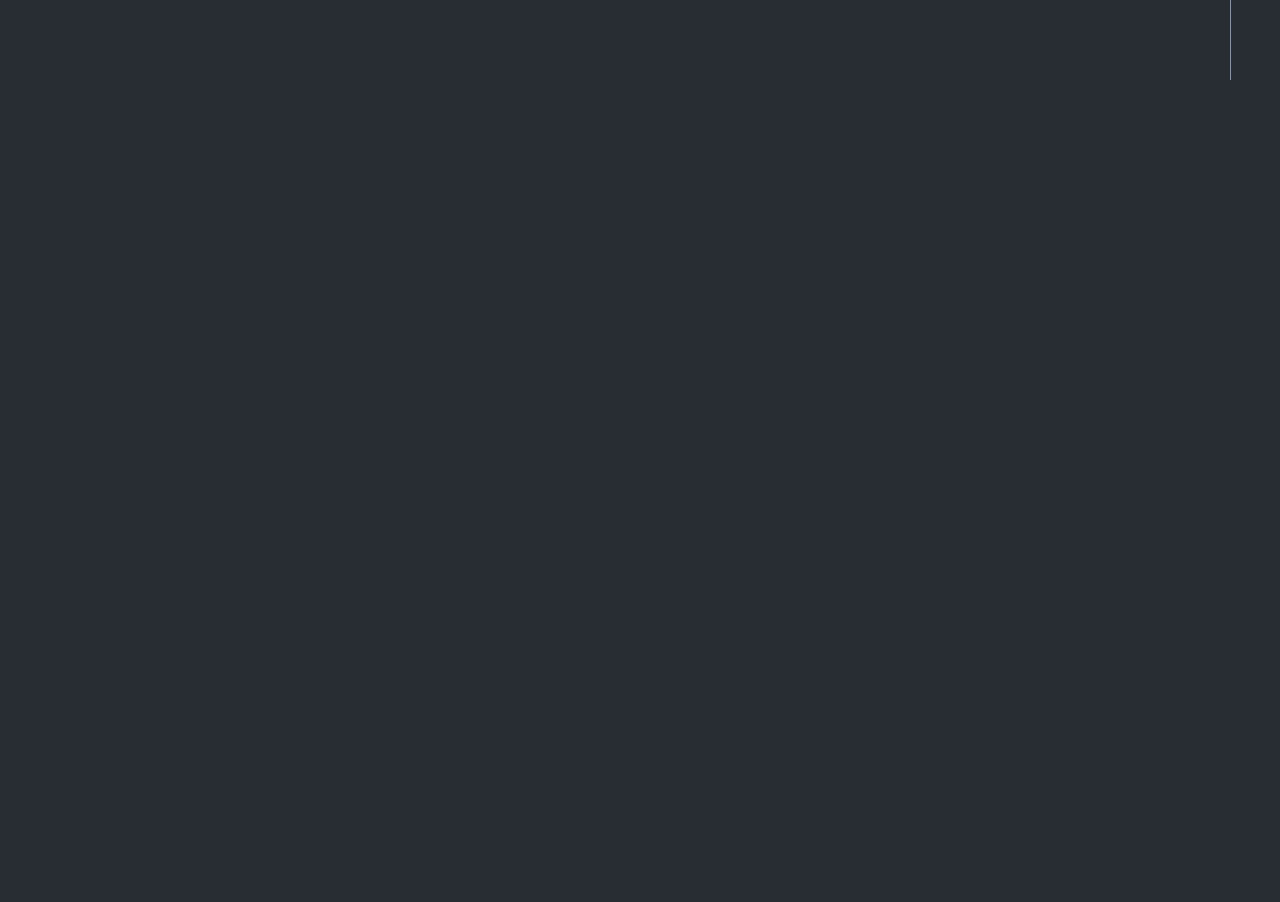
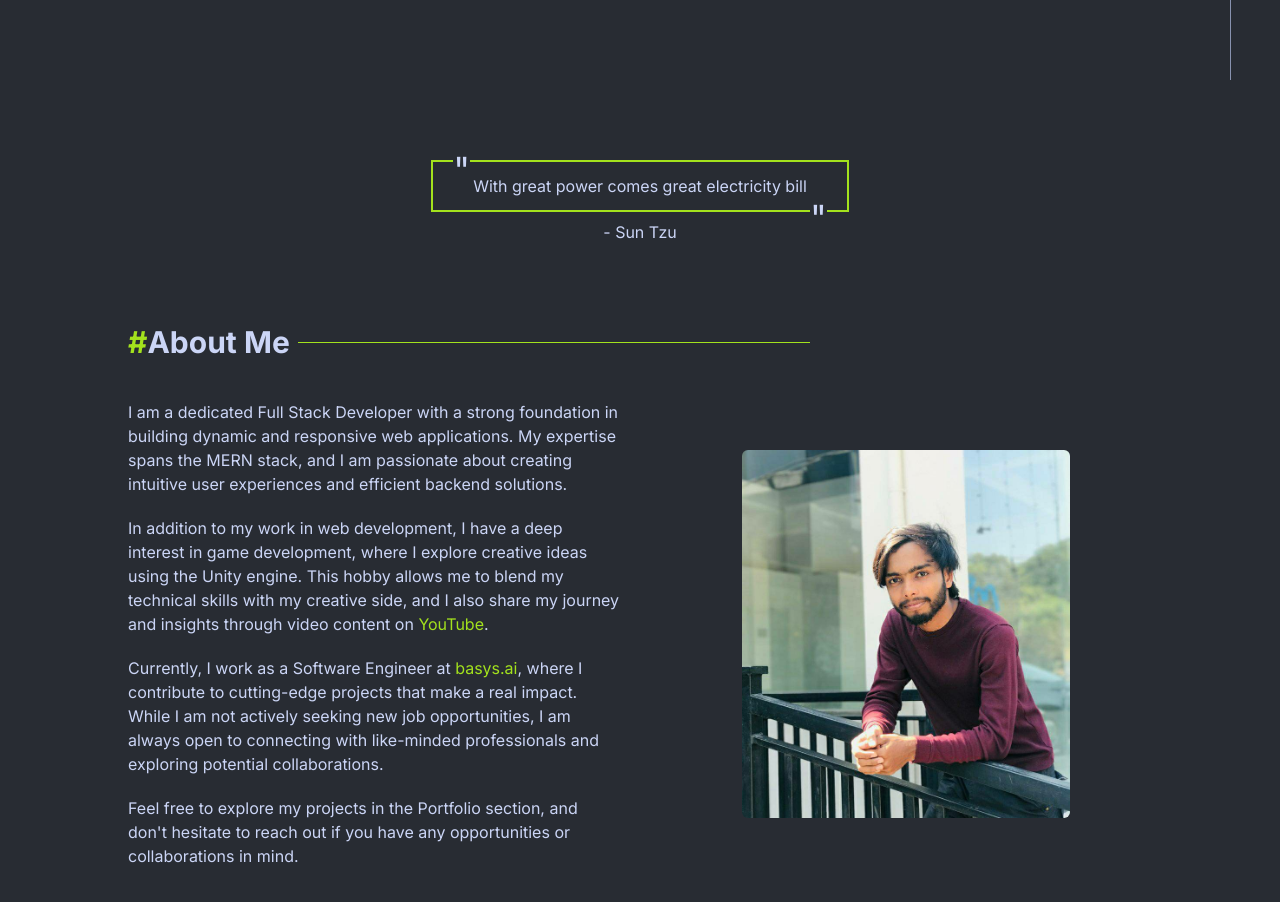
Before and after one commit to feyzibrahim/personal-portfolio-v2, a Next.js app: page / in a window 1280 px wide. Shown: the part 720-1622 px from the top of the page. Before the commit the page ends 840 px from the top, so only its background shows below. Built offline with nearby package versions, Linux system fonts and the light colour scheme.

Commit message:
feat: about me section

```diff
--- a/src/app/page.tsx
+++ b/src/app/page.tsx
@@ -1,8 +1,10 @@
 import LeftHanger from "@/components/left-hanger";
 import Navbar from "@/components/navbar";
 import RightHanger from "@/components/right-hanger";
+import SectionTitle from "@/components/section-title";
 import SnakeGame from "@/components/snake-game";
 import { Settings } from "lucide-react";
+import Image from "next/image";
 import Link from "next/link";
 
 export default function Home() {
@@ -16,9 +18,9 @@
 			<LeftHanger />
 			<RightHanger />
 
-			{/* Landing Session */}
-			<div className="grid grid-cols-1 gap-5 lg:gap-0 lg:grid-cols-5 bg-background h-screen px-5 lg:px-32">
-				<div className="space-y-5 flex flex-col justify-center col-span-3">
+			{/* Landing Section */}
+			<div className="grid grid-cols-1 gap-5 lg:gap-0 lg:grid-cols-5 bg-background lg:h-screen px-5 lg:px-32">
+				<div className="lg:space-y-5 flex flex-col pt-20 lg:pt-0 lg:justify-center col-span-3">
 					<p className="text-primary">Hello there, I&apos;m</p>
 					<h1 className="text-3xl lg:text-7xl font-bold mb-4 text-foreground">
 						Feyz Ibrahim.
@@ -56,6 +58,79 @@
 					<SnakeGame />
 				</div>
 			</div>
+
+			{/* Quote Section */}
+			<div className="flex flex-col gap-2 items-center py-10 px-5">
+				<div className="relative w-fit border-2 border-primary px-10 py-3">
+					<p className="text-4xl absolute -top-3 left-5 bg-background">
+						<span className="text-4xl">&quot;</span>
+					</p>
+					<p>With great power comes great electricity bill</p>
+					<p className="text-4xl absolute -bottom-7 right-5 bg-background">
+						<span className="text-4xl">&quot;</span>
+					</p>
+				</div>
+				<p>- Sun Tzu</p>
+			</div>
+
+			{/* About Me */}
+			<div className="h-screen px-5 lg:px-32 ">
+				<SectionTitle title="About Me" />
+				<div className="grid grid-cols-1 lg:grid-cols-2 gap-10">
+					<div className="space-y-5">
+						<p>
+							I am a dedicated Full Stack Developer with a strong foundation
+							in building dynamic and responsive web applications. My
+							expertise spans the MERN stack, and I am passionate about
+							creating intuitive user experiences and efficient backend
+							solutions.
+						</p>
+						<p>
+							In addition to my work in web development, I have a deep
+							interest in game development, where I explore creative ideas
+							using the Unity engine. This hobby allows me to blend my
+							technical skills with my creative side, and I also share my
+							journey and insights through video content on{" "}
+							<Link
+								href="https://www.youtube.com/channel/UChlOfBkweCYg5QIAY9YprTw"
+								className="text-primary"
+								target="_blank"
+							>
+								YouTube
+							</Link>
+							.
+						</p>
+						<p>
+							Currently, I work as a Software Engineer at{" "}
+							<Link
+								href="https://basys.ai"
+								target="_blank"
+								className="text-primary"
+							>
+								basys.ai
+							</Link>
+							, where I contribute to cutting-edge projects that make a real
+							impact. While I am not actively seeking new job opportunities,
+							I am always open to connecting with like-minded professionals
+							and exploring potential collaborations.
+						</p>
+						<p>
+							Feel free to explore my projects in the Portfolio section, and
+							don&apos;t hesitate to reach out if you have any opportunities
+							or collaborations in mind.
+						</p>
+					</div>
+					<div className="flex items-center justify-center">
+						<Image
+							src="/feyze-pic.jpeg"
+							alt="My Picture"
+							width={756}
+							height={847}
+							className="w-2/3 rounded-md hover:-translate-y-2 duration-300"
+						/>
+					</div>
+				</div>
+			</div>
 		</div>
 	);
 }
--- a/src/components/left-hanger.tsx
+++ b/src/components/left-hanger.tsx
@@ -1,9 +1,9 @@
-import { Figma, Github, Instagram, Linkedin, X, Youtube } from "lucide-react";
+import { Figma, Github, Instagram, Linkedin, Twitter, Youtube } from "lucide-react";
 import Link from "next/link";
 
 export default function LeftHanger() {
 	return (
-		<div className="fixed left-10 top-0 flex flex-col items-center gap-5">
+		<div className="hidden fixed left-10 top-0 lg:flex flex-col items-center gap-5">
 			<div className="h-56 w-[1px] bg-foreground-secondary"></div>
 			<Link target="_blank" href="https://github.com/feyzibrahim">
 				<Github className="w-4 h-4 text-foreground-secondary hover:text-primary hover:-translate-y-1 duration-300" />
@@ -27,7 +27,7 @@
 				<Instagram className="w-4 h-4 text-foreground-secondary hover:text-primary hover:-translate-y-1 duration-300" />
 			</Link>
 			<Link target="_blank" href="https://twitter.com/fe_y_z_">
-				<X className="w-4 h-4 text-foreground-secondary hover:text-primary hover:-translate-y-1 duration-300" />
+				<Twitter className="w-4 h-4 text-foreground-secondary hover:text-primary hover:-translate-y-1 duration-300" />
 			</Link>
 		</div>
 	);
--- a/src/components/navbar.tsx
+++ b/src/components/navbar.tsx
@@ -1,13 +1,14 @@
+import { AlignJustify } from "lucide-react";
 import Image from "next/image";
 
 export default function Navbar() {
 	return (
-		<nav className="w-full absolute px-32 py-5 flex justify-between">
+		<nav className="w-full absolute px-5 lg:px-32 py-5 flex justify-between">
 			<div className="flex items-center">
 				<Image src="/logo.png" alt="logo" width={25} height={25} />
 				<p>Feyz Ibrahim</p>
 			</div>
-			<div className="flex gap-5 text-sm">
+			<div className="hidden lg:flex gap-5 text-sm">
 				<p className="text-foreground-secondary cursor-pointer hover:text-foreground">
 					<span className="text-primary">#</span>about-me
 				</p>
@@ -21,6 +22,9 @@
 					<span className="text-primary">#</span>contacts
 				</p>
 			</div>
+			<div className="lg:hidden">
+				<AlignJustify />
+			</div>
 		</nav>
 	);
 }
--- a/src/components/right-hanger.tsx
+++ b/src/components/right-hanger.tsx
@@ -2,7 +2,7 @@
 
 export default function RightHanger() {
 	return (
-		<div className="fixed -right-5 bottom-0 flex flex-col-reverse items-center gap-5">
+		<div className="fixed -right-5 bottom-0 hidden lg:flex flex-col-reverse items-center gap-5">
 			<div className="h-56 w-[1px] bg-foreground-secondary"></div>
 			<Link target="_blank" href="mailto:faizashrafkk@gmail.com">
 				<p className="rotate-90 -translate-y-14 text-xs text-foreground-secondary hover:text-primary hover:-translate-y-16 duration-300">
--- /dev/null
+++ b/src/components/section-title.tsx
@@ -0,0 +1,15 @@
+interface Props {
+	title: string;
+}
+
+export default function SectionTitle({ title }: Props) {
+	return (
+		<div className="flex items-center gap-2 py-10">
+			<h1 className="text-3xl font-bold text-nowrap">
+				<span className="text-primary">#</span>
+				{title}
+			</h1>
+			<div className="w-full lg:w-1/2 h-[1px] bg-primary"></div>
+		</div>
+	);
+}
```
Also changed, not shown: public/feyze-pic.jpeg (added).
